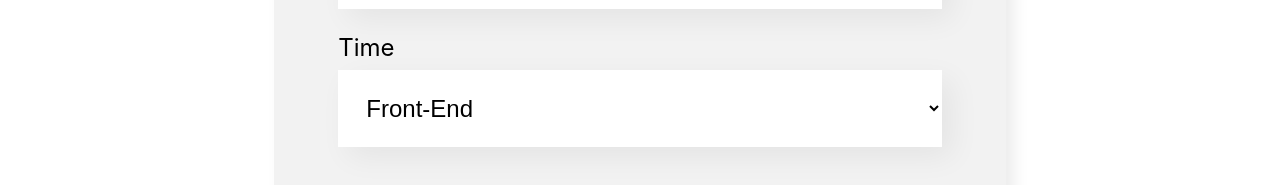
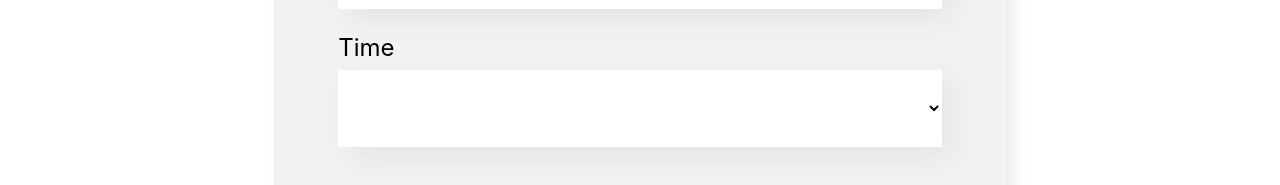
Before and after one commit to leasampaio/organo, a React (Create React App) app: page / in a window 1280 px wide. Shown: the part 1065-1250 px from the top of the page. Built offline with nearby package versions, Linux system fonts and the light colour scheme.

Commit message:
fix: bugs

```diff
--- a/src/componentes/Colaborador/index.js
+++ b/src/componentes/Colaborador/index.js
@@ -1,9 +1,9 @@
 import './colaborador.css'
 
-const Colaborador = ({nome, imagem, cargo}) => {
+const Colaborador = ({nome, imagem, cargo, corDeFundo}) => {
     return(
         <div className='colaborador'>
-            <div className='cabecalho'>
+            <div className='cabecalho' style={{backgroundColor: corDeFundo}}>
                 <img src={imagem} alt={nome} />
             </div>
             <div className='rodape'>
--- a/src/componentes/ListaSuspensa/index.js
+++ b/src/componentes/ListaSuspensa/index.js
@@ -3,7 +3,8 @@ const ListaSuspensa = (props)=>{
     return(
         <div className='lista-suspensa'>
             <label>{props.label}</label>
-            <select onChange={evento => props.aoAlterado(evento.target.value)} value={props.value}>
+            <select onChange={evento => props.aoAlterado(evento.target.value)} value={props.valor}>
+                <option value=""></option>
                 {props.itens.map(item => {
                 return <option key={item}>{item}</option>})}
 
--- a/src/componentes/Time/index.js
+++ b/src/componentes/Time/index.js
@@ -10,7 +10,8 @@ const Time = (props) =>{
             <h3 style={ccsBorda}>{props.nome}</h3>
             <div className="colaboradores">
                 {props.colaboradores.map(colaborador =>
-                <Colaborador nome ={colaborador.nome}
+                <Colaborador nome={colaborador.nome}
+                corDeFundo={props.corPrimaria}
                 key={colaborador.nome}
                 cargo={colaborador.cargo}
                 imagem={colaborador.imagem}
```
